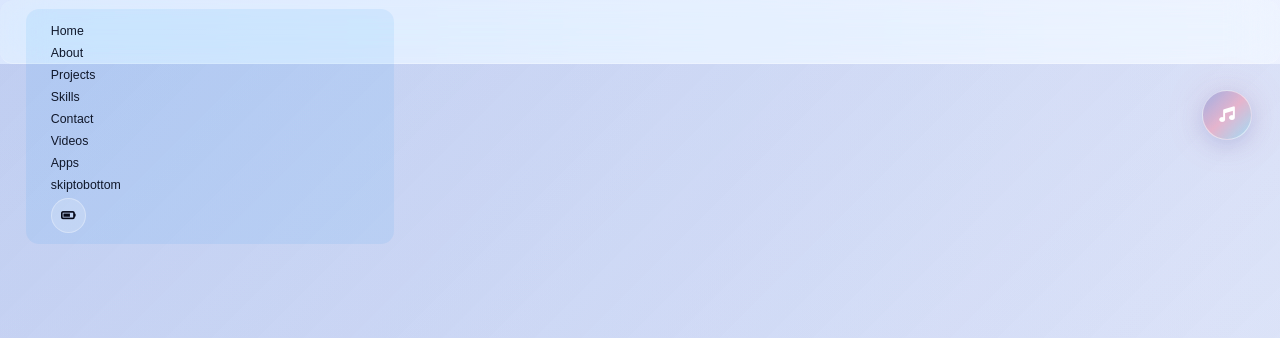
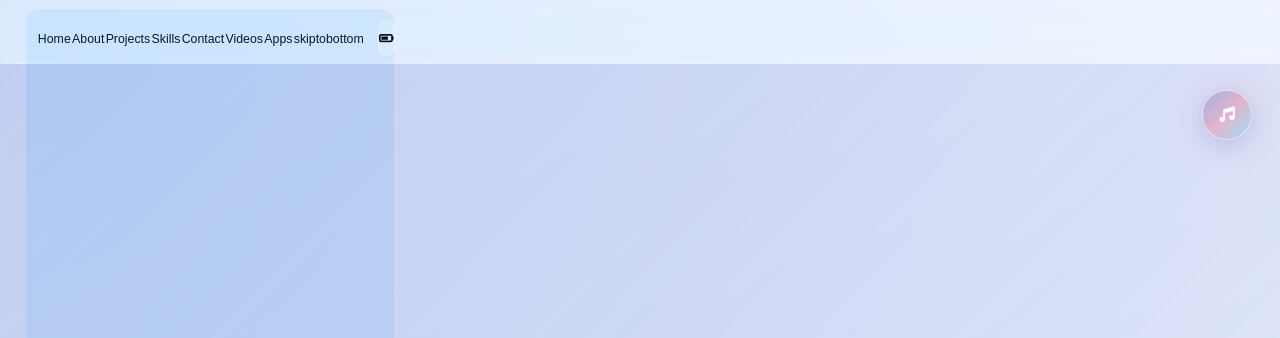
Before and after one commit to draco-go-89/my-portfolio, a plain HTML site: page index.html in a window 1280 px wide. Shown: the top 338 px of the page. Drawn offline with nearby package versions, Linux system fonts and the light colour scheme.

Commit message:
working w active nav links bar POSITIONING

```diff
--- a/css/style.css
+++ b/css/style.css
@@ -1891,18 +1891,18 @@ section {
 
 /* Custom Navigation Links Styling ok you can disable it to make it like before, here the problem is that it doesnt work for laptop */
 .nav-links {
-  display: flex;
+  display: relative;
   justify-content: flex-start;
   align-items: baseline;
   gap: 0.1rem;
   width: 30%;
-  height: 800%;
+  height: 500px;
   padding: 0.9rem 0.91rem;
   background: #078eef14;
   border-radius: var(--radius-sm);
   /* align-content: center; */
   flex-wrap: nowrap;
-  flex-direction: column;
+  /* flex-direction: column; */
 }
 #apps {
   text-align: center;
```
